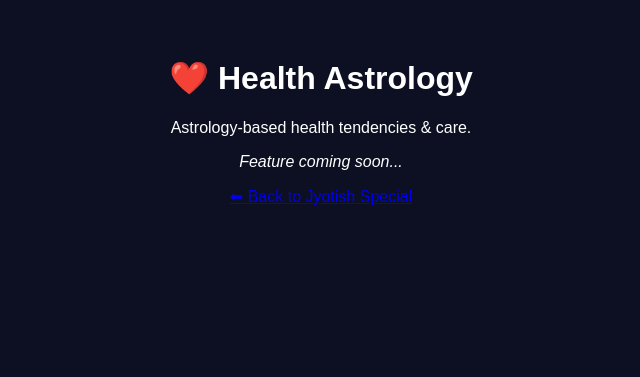
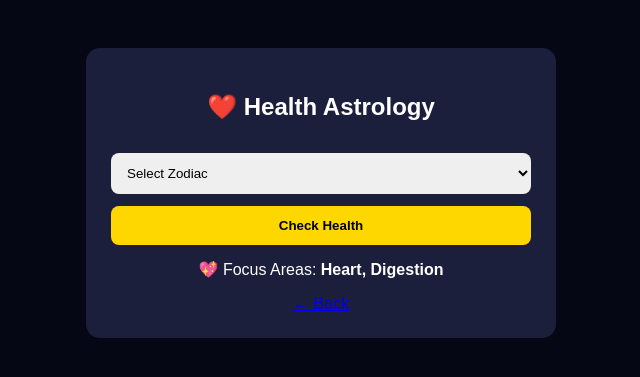
Before and after one commit to Udita1995/astro-ai-bot, a Flask app: page /health in a window 1280 px wide. Shown: the top 377 px of the page, without its empty margins (319-959 px from the left). Run offline with Flask 3, Linux system fonts and the light colour scheme.

Commit message:
Update health.html

```diff
--- a/templates/health.html
+++ b/templates/health.html
@@ -1,17 +1,25 @@
 <!DOCTYPE html>
 <html>
 <head>
-    <title>Health Astrology | AstroRashi</title>
-    <meta name="viewport" content="width=device-width, initial-scale=1">
+<title>Health Astrology | AstroRashi</title>
+<meta name="viewport" content="width=device-width, initial-scale=1">
+<style>
+body{background:#050714;color:white;font-family:Arial;text-align:center;padding:40px}
+.box{max-width:420px;margin:auto;background:#1b1f3b;padding:25px;border-radius:14px}
+select,button{width:100%;padding:12px;margin-top:12px;border-radius:8px;border:none}
+button{background:gold;font-weight:bold}
+</style>
 </head>
-<body style="background:#0c1022;color:white;font-family:Arial;text-align:center;padding:30px;">
-
-<h1>❤️ Health Astrology</h1>
-<p>Astrology-based health tendencies & care.</p>
-
-<p><i>Feature coming soon...</i></p>
-
-<a href="/jyotish-special">⬅ Back to Jyotish Special</a>
-
+<body>
+<div class="box">
+<h2>❤️ Health Astrology</h2>
+<select>
+<option>Select Zodiac</option>
+<option>Leo</option><option>Virgo</option>
+</select>
+<button>Check Health</button>
+<p style="margin-top:15px;">💖 Focus Areas: <b>Heart, Digestion</b></p>
+<a href="/jyotish-special">← Back</a>
+</div>
 </body>
 </html>
```
